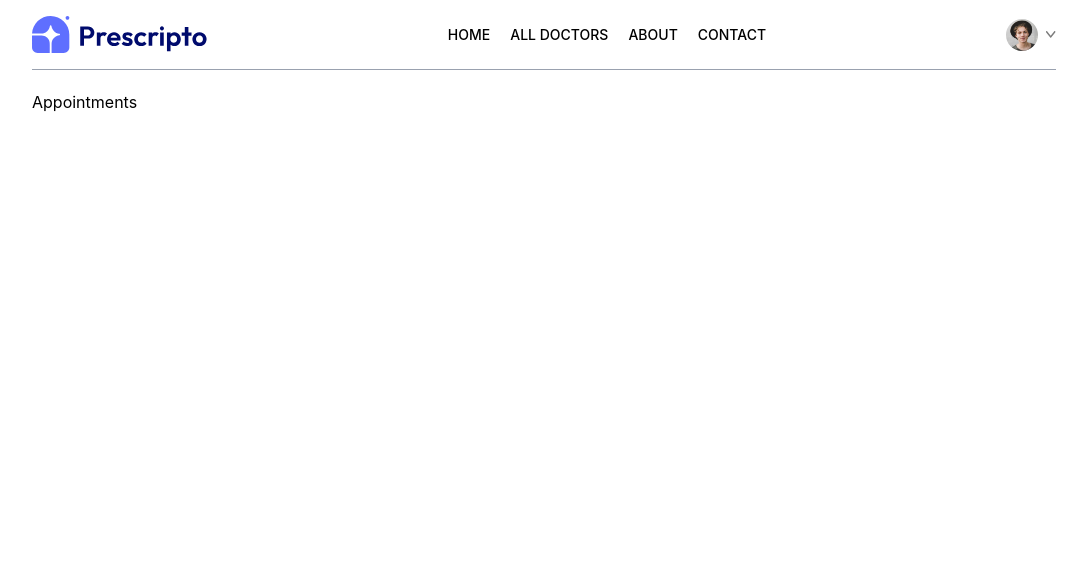
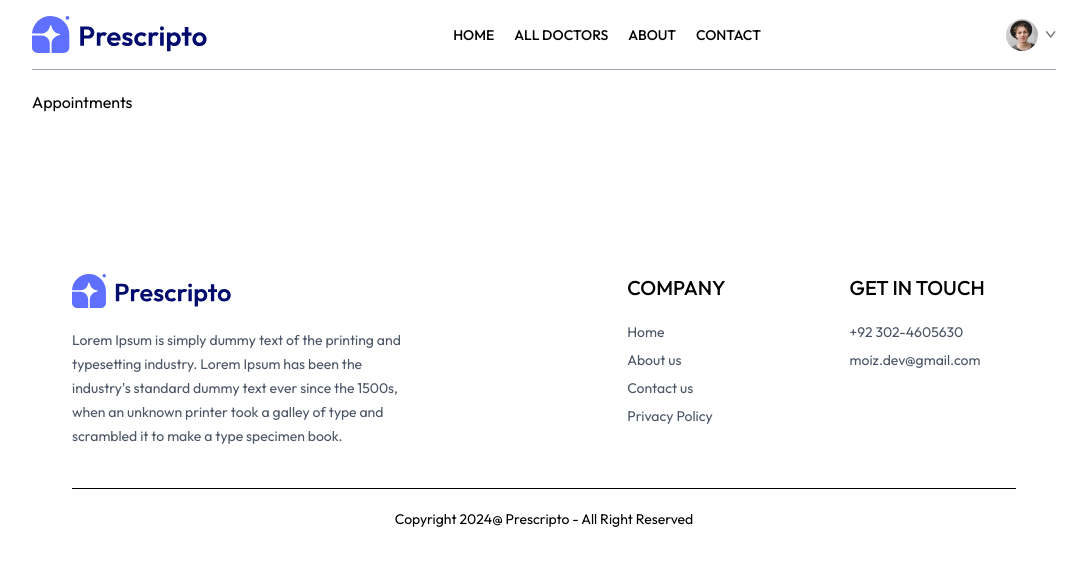
Before and after one commit to MuhammadMoiz178/PRESCRIPTO, a React (Vite) app in the folder frontend/: page /appointment/1 in a window 1280 px wide. Shown: the top 566 px of the page, without its empty margins (96-1183 px from the left). Built offline with nearby package versions, Linux system fonts and the light colour scheme.

Commit message:
Add Footer component to App for improved user experience and update CSS for consistent font usage

```diff
--- a/frontend/src/App.jsx
+++ b/frontend/src/App.jsx
@@ -8,6 +8,7 @@
 import MyAppointments from './pages/MyAppointments'
 import Appointment from './pages/Appointment'
 import Navbar from './components/Navbar'
+import Footer from './components/Footer'
 
 const App = () => {
   return (
@@ -23,6 +24,7 @@
       <Route path='/my-appointments' element={<MyAppointments/>}/>
       <Route path='/appointment/:docId' element={<Appointment/>}/>
     </Routes>
+    <Footer/>
     </div>
   )
 }
--- /dev/null
+++ b/frontend/src/components/Footer.jsx
@@ -0,0 +1,46 @@
+import React from 'react'
+import { assets } from '../assets/assets'
+
+const Footer = () => {
+  return (
+    <div className='md:mx-10'>
+      <div className='flex flex-col sm:grid grid-cols-[3fr_1fr_1fr] gap-14 my-10 mt-40 text-sm'>
+        {/* Left Sectiom */}
+        <div>
+            <img className='mb-5 w-40' src={assets.logo} alt="" />
+            <p className='w-full md:w-2/3 text-gray-600 leading-6'>Lorem Ipsum is simply dummy text of the printing and typesetting industry. Lorem Ipsum has been the industry's standard dummy text ever since the 1500s, when an unknown printer took a galley of type and scrambled it to make a type specimen book.</p>
+        </div>
+
+        {/* Center Sectiom */}
+        <div>
+            <p className='text-xl font-medium mb-5'>COMPANY</p>
+            <ul className='flex flex-col gap-2 text-gray-600'>
+              <li>Home</li>
+              <li>About us</li>
+              <li>Contact us</li>
+              <li>Privacy Policy</li>
+            </ul>
+        </div>
+
+        {/* Right Sectiom */}
+        <div>
+            <p className='text-xl font-medium mb-5'>GET IN TOUCH</p>
+            <ul className='flex flex-col gap-2 text-gray-600'>
+              <li>+92 302-4605630</li>
+              <li>moiz.dev@gmail.com</li>
+            </ul>
+        </div>
+      </div>
+
+      <div>
+        {/*Copyright Text*/}
+        <div>
+          <hr />
+          <p className='py-5 text-sm text-center'>Copyright 2024@ Prescripto - All Right Reserved</p>
+        </div>
+      </div>
+    </div>
+  )
+}
+
+export default Footer
--- a/frontend/src/index.css
+++ b/frontend/src/index.css
@@ -1,9 +1,11 @@
 @import url('https://fonts.googleapis.com/css2?family=Outfit:wght@100..900&display=swap');
 @import "tailwindcss";
 
+* {
+    font-family: Outfit;
+}
 
 /* Theme Color */
-
 @theme {
     --color-primary:#5f6FFF;
 }
```
